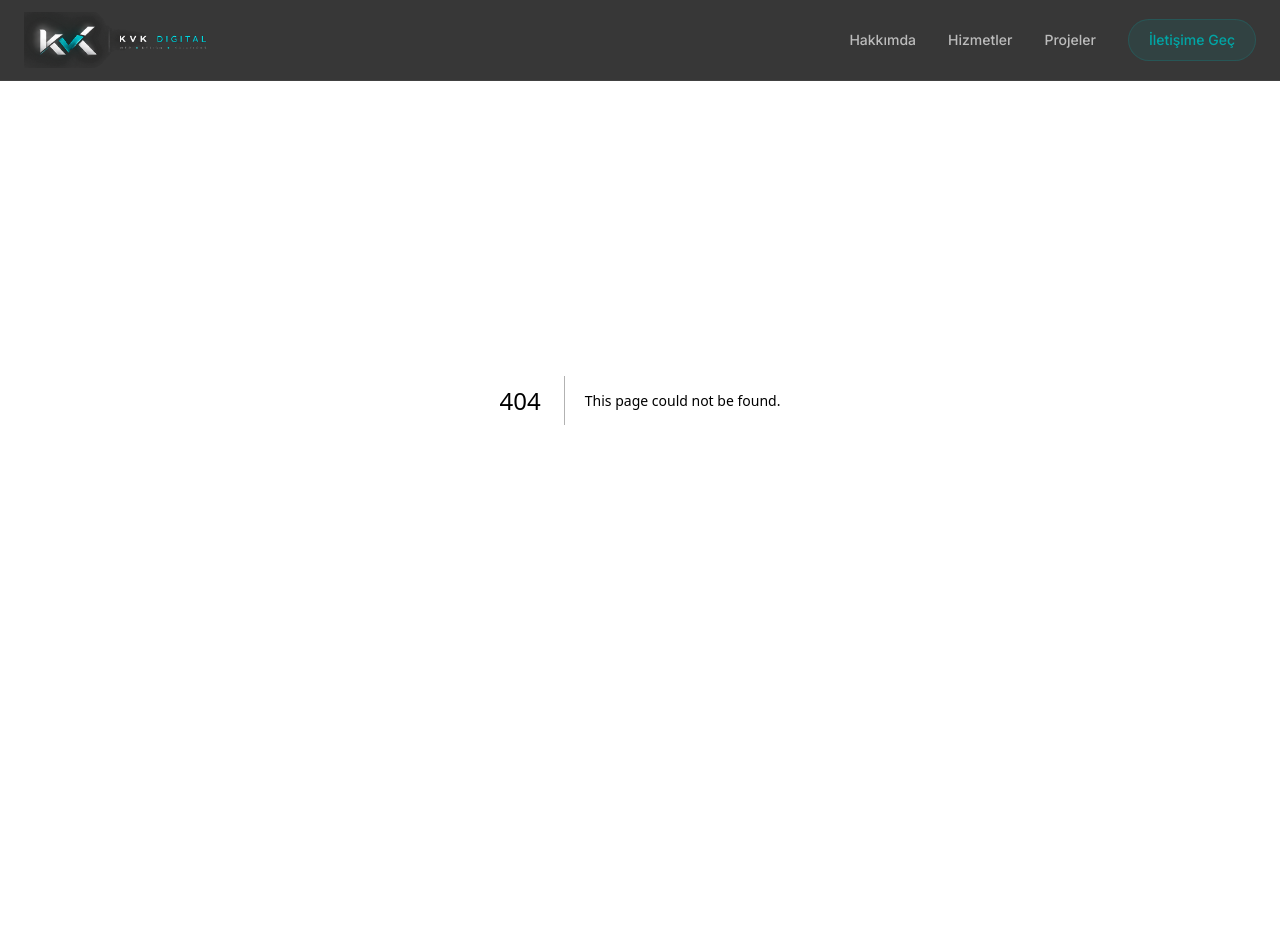
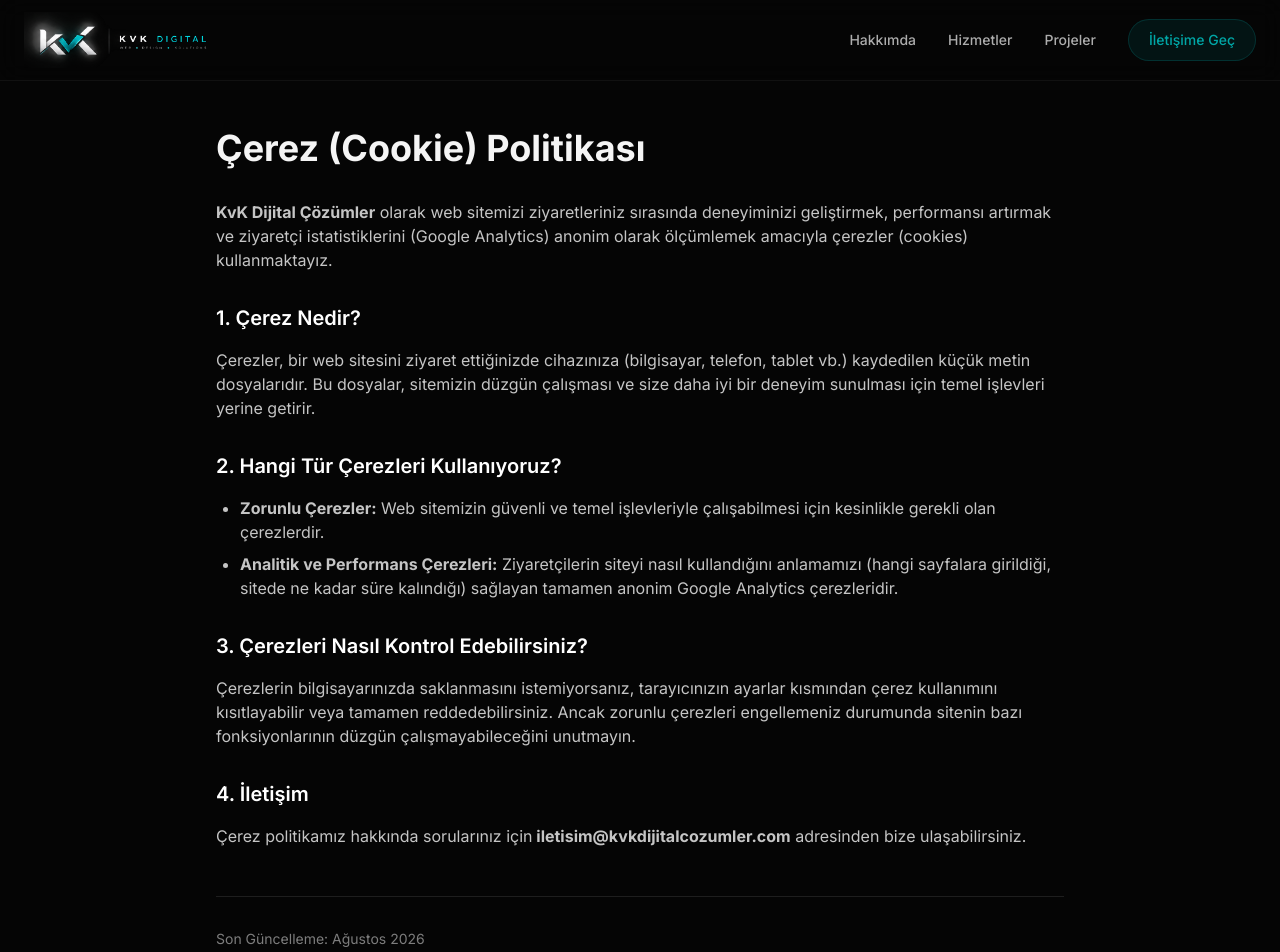
Before and after one commit to ReckyRey05/kvk-dijital, a Next.js app: page /cerez-politikasi in a window 1280 px wide. Before the commit this address had no page. Shown: the top 952 px of the page. Before the commit the page ends 800 px from the top, so only its background shows below. Built offline with nearby package versions, Linux system fonts and the light colour scheme.

Commit message:
feat: add cookie policy and terms of service pages

```diff
--- /dev/null
+++ b/src/app/cerez-politikasi/page.tsx
@@ -0,0 +1,53 @@
+import { Metadata } from "next";
+
+export const metadata: Metadata = {
+  title: "Çerez Politikası",
+  description: "KvK Dijital Çözümler web sitesi çerez kullanım politikası ve tercihleri.",
+  robots: {
+    index: false,
+    follow: true,
+  }
+};
+
+export default function CookiePolicy() {
+  return (
+    <main className="container mx-auto px-6 py-32 max-w-4xl">
+      <h1 className="text-4xl font-bold mb-8">Çerez (Cookie) Politikası</h1>
+
+      <div className="prose prose-invert max-w-none text-foreground/80 space-y-6">
+        <p>
+          <strong>KvK Dijital Çözümler</strong> olarak web sitemizi ziyaretleriniz sırasında deneyiminizi geliştirmek,
+          performansı artırmak ve ziyaretçi istatistiklerini (Google Analytics) anonim olarak ölçümlemek amacıyla çerezler (cookies) kullanmaktayız.
+        </p>
+
+        <h3 className="text-xl font-semibold text-white mt-8 mb-4">1. Çerez Nedir?</h3>
+        <p>
+          Çerezler, bir web sitesini ziyaret ettiğinizde cihazınıza (bilgisayar, telefon, tablet vb.) kaydedilen küçük metin dosyalarıdır.
+          Bu dosyalar, sitemizin düzgün çalışması ve size daha iyi bir deneyim sunulması için temel işlevleri yerine getirir.
+        </p>
+
+        <h3 className="text-xl font-semibold text-white mt-8 mb-4">2. Hangi Tür Çerezleri Kullanıyoruz?</h3>
+        <ul className="list-disc pl-6 space-y-2">
+          <li><strong>Zorunlu Çerezler:</strong> Web sitemizin güvenli ve temel işlevleriyle çalışabilmesi için kesinlikle gerekli olan çerezlerdir.</li>
+          <li><strong>Analitik ve Performans Çerezleri:</strong> Ziyaretçilerin siteyi nasıl kullandığını anlamamızı (hangi sayfalara girildiği, sitede ne kadar süre kalındığı) sağlayan tamamen anonim Google Analytics çerezleridir.</li>
+        </ul>
+
+        <h3 className="text-xl font-semibold text-white mt-8 mb-4">3. Çerezleri Nasıl Kontrol Edebilirsiniz?</h3>
+        <p>
+          Çerezlerin bilgisayarınızda saklanmasını istemiyorsanız, tarayıcınızın ayarlar kısmından çerez kullanımını kısıtlayabilir
+          veya tamamen reddedebilirsiniz. Ancak zorunlu çerezleri engellemeniz durumunda sitenin bazı fonksiyonlarının düzgün çalışmayabileceğini unutmayın.
+        </p>
+
+        <h3 className="text-xl font-semibold text-white mt-8 mb-4">4. İletişim</h3>
+        <p>
+          Çerez politikamız hakkında sorularınız için
+          <strong> iletisim@kvkdijitalcozumler.com</strong> adresinden bize ulaşabilirsiniz.
+        </p>
+
+        <p className="text-sm text-foreground/50 mt-12 pt-8 border-t border-white/10">
+          Son Güncelleme: Ağustos 2026
+        </p>
+      </div>
+    </main>
+  );
+}
--- /dev/null
+++ b/src/app/kullanim-kosullari/page.tsx
@@ -0,0 +1,55 @@
+import { Metadata } from "next";
+
+export const metadata: Metadata = {
+  title: "Kullanım Koşulları",
+  description: "KvK Dijital Çözümler web sitesi kullanım koşulları ve şartları.",
+  robots: {
+    index: false,
+    follow: true,
+  }
+};
+
+export default function TermsOfService() {
+  return (
+    <main className="container mx-auto px-6 py-32 max-w-4xl">
+      <h1 className="text-4xl font-bold mb-8">Kullanım Koşulları</h1>
+
+      <div className="prose prose-invert max-w-none text-foreground/80 space-y-6">
+        <p>
+          Bu web sitesine girerek veya sitemizdeki hizmetlerden yararlanarak aşağıdaki Kullanım Koşulları'nı
+          kabul etmiş sayılırsınız. <strong>KvK Dijital Çözümler</strong>, bu koşullarda önceden haber vermeksizin değişiklik yapma hakkını saklı tutar.
+        </p>
+
+        <h3 className="text-xl font-semibold text-white mt-8 mb-4">1. Hizmetlerin İçeriği ve Telif Hakları</h3>
+        <p>
+          Sitemizde yer alan tasarım, grafik, logo, metin, yazılım altyapısı ve tüm diğer görsel/yazılı materyallerin hakları
+          KvK Dijital Çözümler'e aittir. Bu materyaller, önceden yazılı izin alınmaksızın kopyalanamaz, çoğaltılamaz ve başka projelerde
+          ticari amaçla kullanılamaz.
+        </p>
+
+        <h3 className="text-xl font-semibold text-white mt-8 mb-4">2. Ziyaretçi ve Kullanıcı Sorumlulukları</h3>
+        <ul className="list-disc pl-6 space-y-2">
+          <li>Siteyi ziyaret eden kullanıcılar, site üzerinde yasalara aykırı, yanıltıcı veya tehditkar içerik gönderemez.</li>
+          <li>Kullanıcılar, iletişim formlarında kendilerine ait doğru iletişim bilgilerini paylaşmaktan sorumludur.</li>
+          <li>Sitenin veya sunucuların güvenliğini tehdit edecek (hack, virüs, siber saldırı) eylemler kesinlikle yasaktır ve yasal işlem başlatma sebebidir.</li>
+        </ul>
+
+        <h3 className="text-xl font-semibold text-white mt-8 mb-4">3. Hizmet Kapsamı ve Garanti Sınırları</h3>
+        <p>
+          Sitemiz üzerinden tanıtılan dijital ajans hizmetlerinin detayları, fiyatlandırmaları ve teslimat süreleri taraflar arasında
+          yapılacak özel proje sözleşmeleri ile belirlenir. Web sitesinde yer alan referans veya vizyon niteliğindeki tasarımlar örnek amaçlıdır.
+        </p>
+
+        <h3 className="text-xl font-semibold text-white mt-8 mb-4">4. Dış Bağlantılar</h3>
+        <p>
+          Sitemiz, müşterilerimize ait referans projelere dış bağlantılar (linkler) içerebilir. KvK Dijital Çözümler,
+          bu dış bağlantıların içeriğinden veya söz konusu sitelerin güncel güvenlik durumundan sorumlu tutulamaz.
+        </p>
+
+        <p className="text-sm text-foreground/50 mt-12 pt-8 border-t border-white/10">
+          Son Güncelleme: Ağustos 2026
+        </p>
+      </div>
+    </main>
+  );
+}
```
